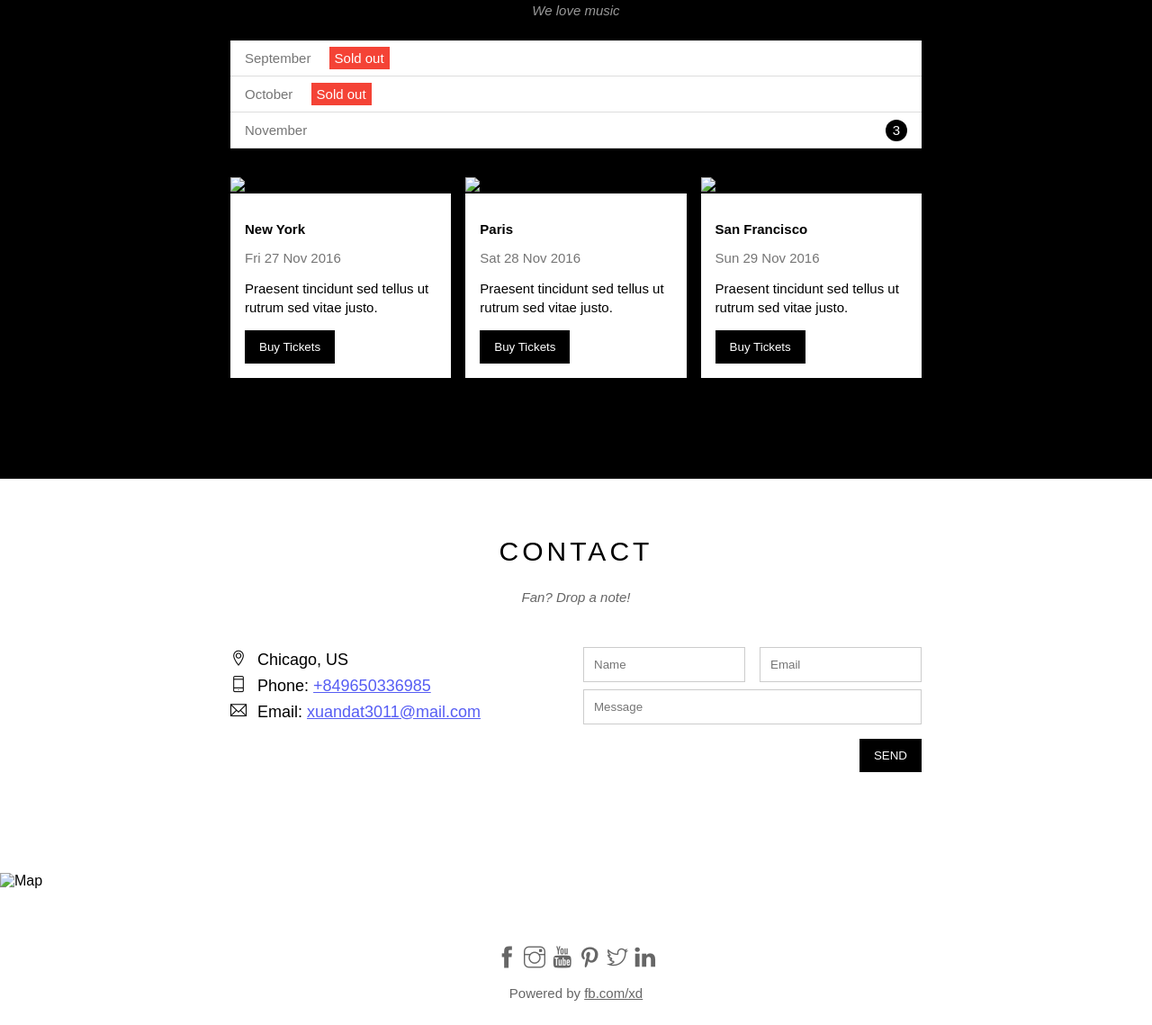
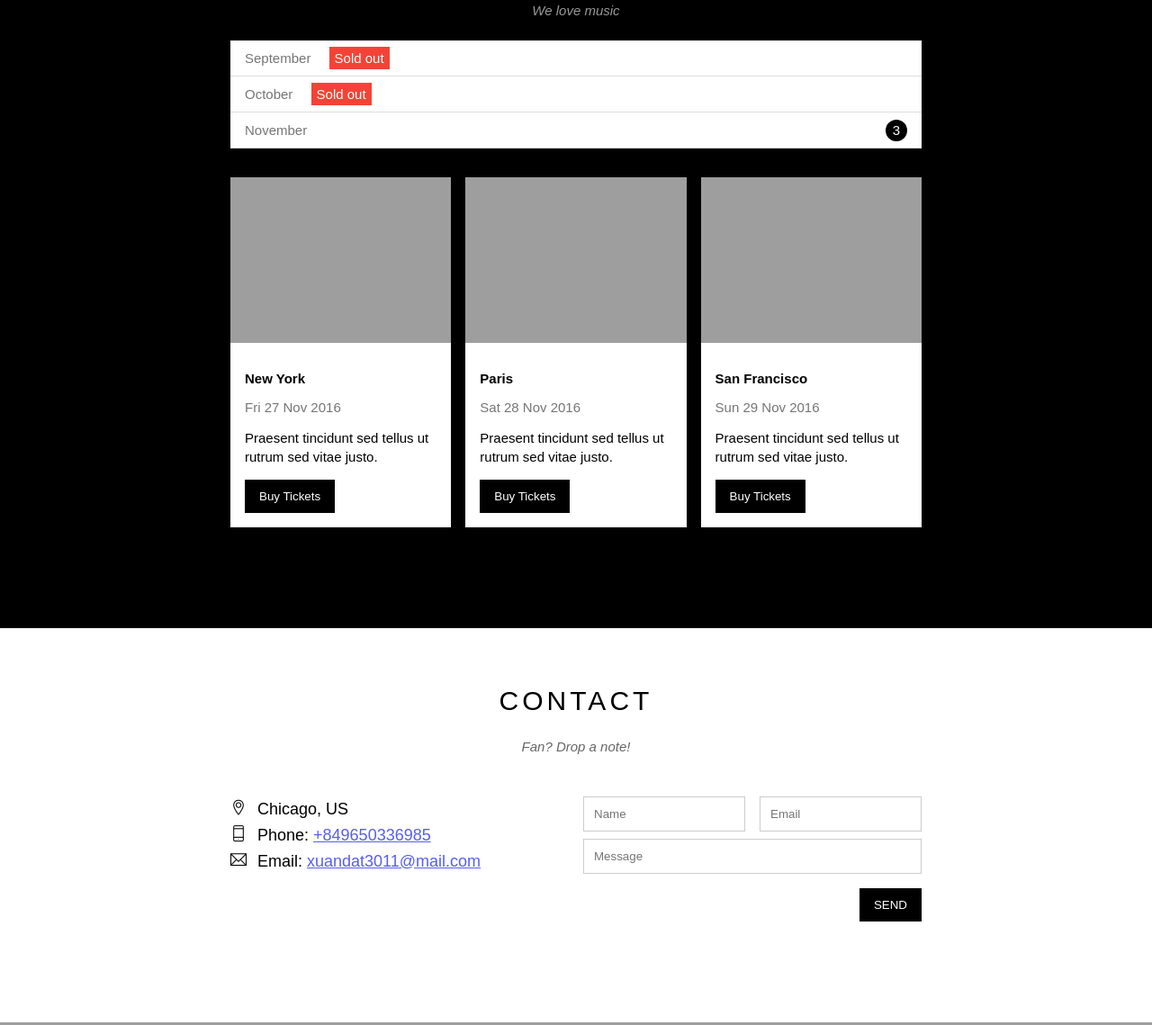
Before and after one commit to xd3011/W3_Band_Learn, a plain HTML site: page index.html in a window 1280 px wide. Shown: the part 1446-2585 px from the top of the page at 90% size. Drawn offline with Linux system fonts and the light colour scheme; the site is published under a folder, as on GitHub Pages, so addresses that start at the root find nothing.

Commit message:
Fix Image

```diff
--- a/index.html
+++ b/index.html
@@ -89,7 +89,7 @@
                         <!-- Place -->
                         <div class="place-list row">
                             <div class="col col-three s-col-full mt-16">
-                                <img src="/assets/image/places/place1.jpg" alt="New York" class="place-img">
+                                <img src="./assets/image/places/place1.jpg" alt="New York" class="place-img">
                                 <div class="place-body">
                                     <h3 class="place-heading">New York</h3>
                                     <p class="place-time">Fri 27 Nov 2016</p>
@@ -99,7 +99,7 @@
                             </div>
 
                             <div class="col col-three s-col-full mt-16">
-                                <img src="/assets/image/places/place2.jpg" alt="New York" class="place-img">
+                                <img src="./assets/image/places/place2.jpg" alt="New York" class="place-img">
                                 <div class="place-body">
                                     <h3 class="place-heading">Paris</h3>
                                     <p class="place-time">Sat 28 Nov 2016</p>
@@ -109,7 +109,7 @@
                             </div>
 
                             <div class="col col-three s-col-full mt-16">
-                                <img src="/assets/image/places/place3.jpg" alt="New York" class="place-img">
+                                <img src="./assets/image/places/place3.jpg" alt="New York" class="place-img">
                                 <div class="place-body">
                                     <h3 class="place-heading">San Francisco</h3>
                                     <p class="place-time">Sun 29 Nov 2016</p>
@@ -154,7 +154,7 @@
                 </div>
                 <!-- Map-section -->
                 <div class="map-section">
-                    <img src="/assets/image/map.jpg" alt="Map">
+                    <img src="./assets/image/map.jpg" alt="Map">
                 </div>
             </div>
 
```
